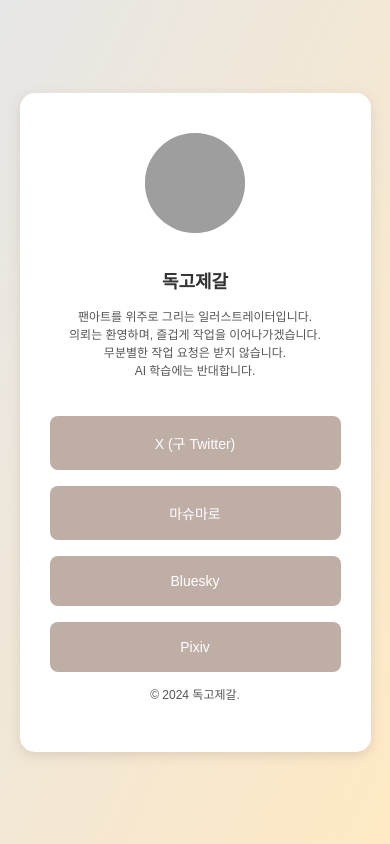
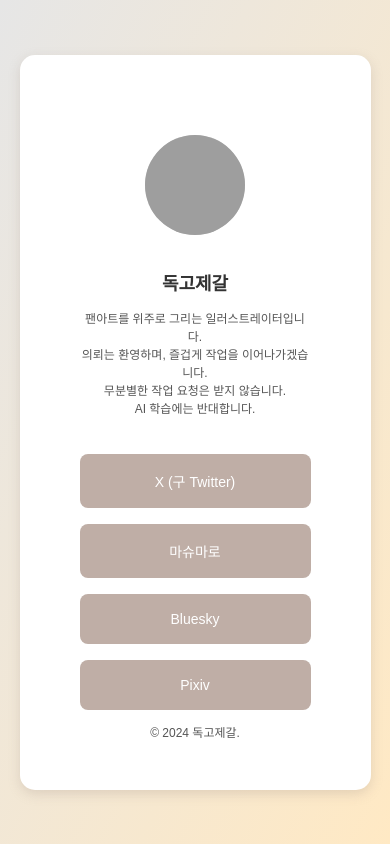
Before and after one commit to dokkkomake/.github.io, a plain HTML site: page index.html in a window 390 px wide. Drawn offline with nearby package versions, Linux system fonts and the light colour scheme; grey boxes are pictures that could not be loaded.

Commit message:
Add files via upload

```diff
--- a/styles.css
+++ b/styles.css
@@ -93,11 +93,12 @@ p {
     color: rgba(119, 119, 119, 0.5); /* 색상 조정 (옅게) */
 }
 
-/* 반응형 디자인을 위한 미디어 쿼리 */
 @media (max-width: 600px) {
     .container {
-        padding: 40px 30px;
+        min-height: auto; /* 또는 더 작은 높이 값 */
     }
+}
+
 
     h1 {
         font-size: 18px;
```
Also changed, not shown: 1 other file.
